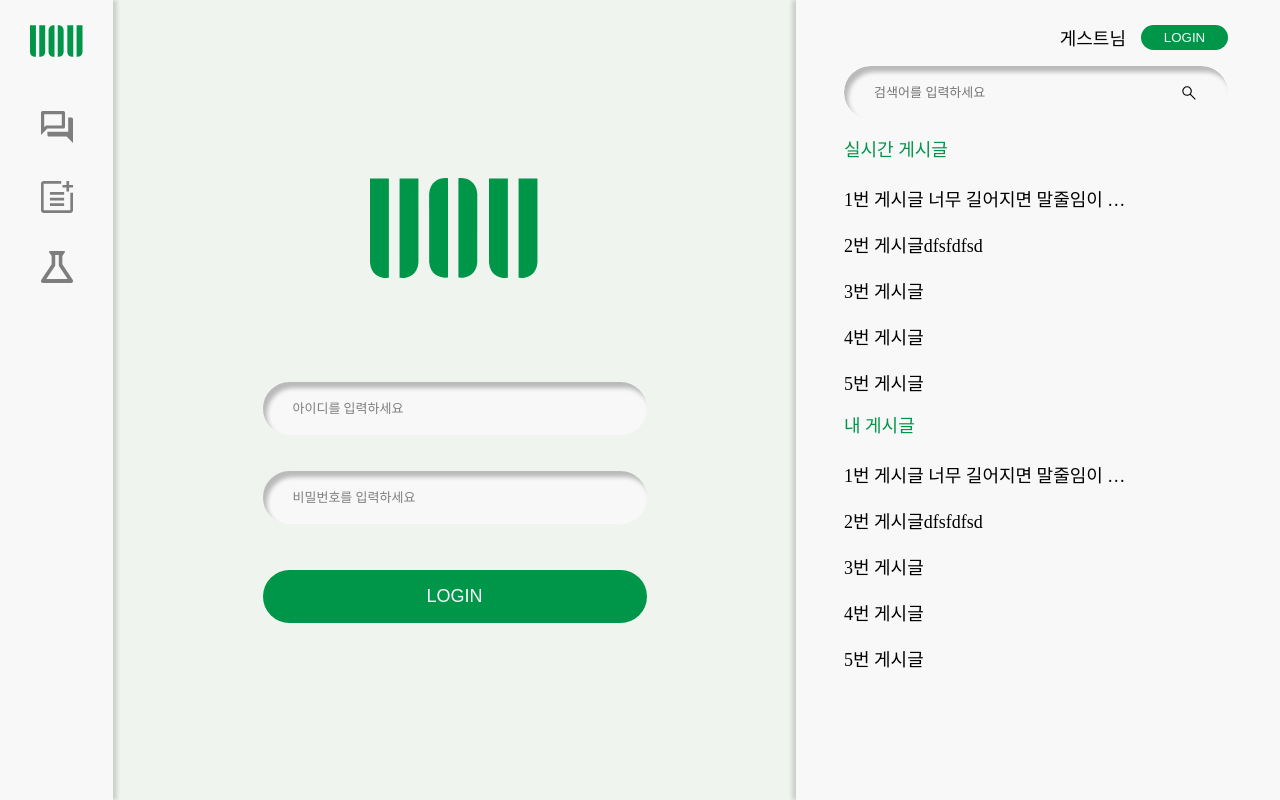
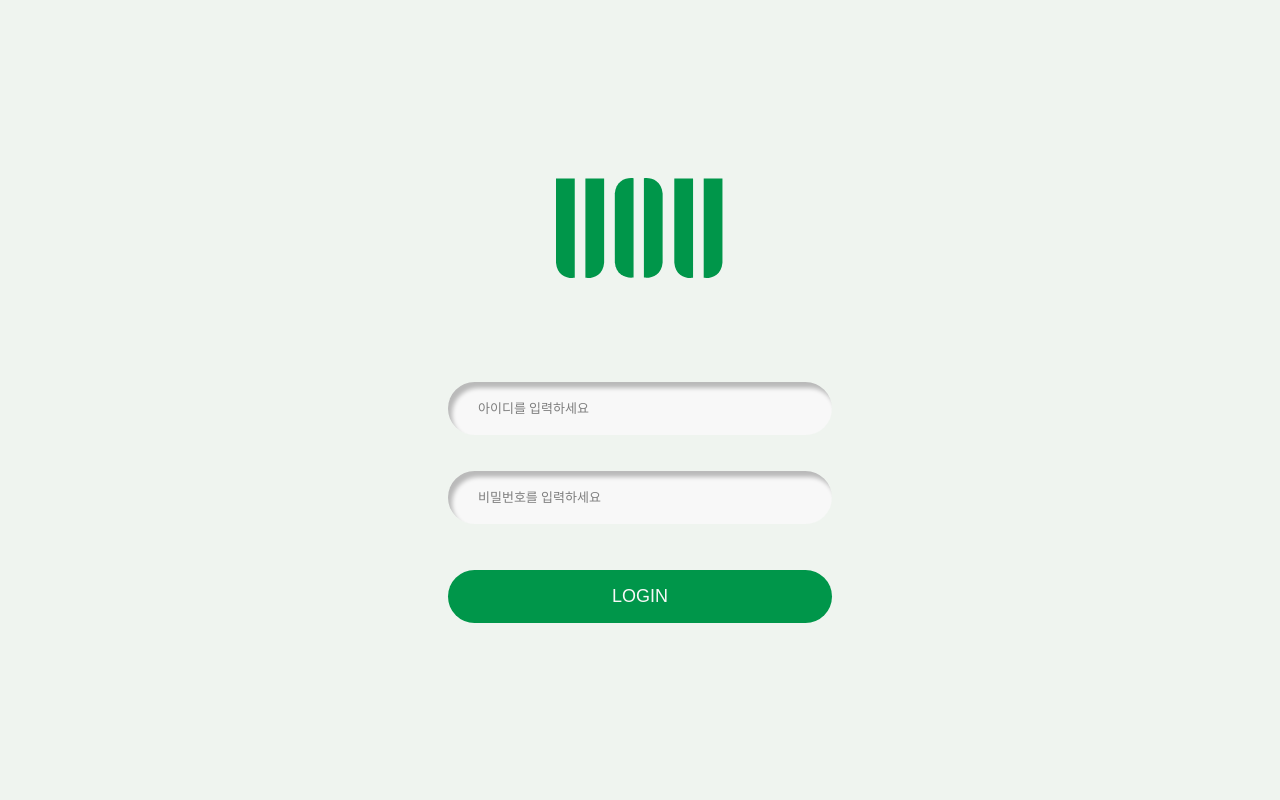
Before and after one commit to minbok-1998/client, a React (Create React App) app: page /login in a window 1280 px wide. Built offline with nearby package versions, Linux system fonts and the light colour scheme.

Commit message:
REFACTOR Main, Post page

```diff
--- a/src/App.tsx
+++ b/src/App.tsx
@@ -25,14 +25,14 @@ function App() {
   return (
     <BrowserRouter>
       <Wrap>
-        <LeftSide />
+        {/* <LeftSide /> */}
           <Routes>
             <Route path="/" element={<MainPage />} />
             <Route path="login" element={<LoginPage />} />
             <Route path="post" element={<PostPage />} />
             <Route path="*" element={<NotFound />} />
           </Routes>
-        <RightSide />
+        {/* <RightSide /> */}
       </Wrap>
     </BrowserRouter>
   );
--- a/src/components/mainpost/LeftSide.tsx
+++ b/src/components/mainpost/LeftSide.tsx
@@ -68,7 +68,7 @@ function LeftSide():JSX.Element {
           <Link to = "/post">
             <StyledMoveToAdd />
           </Link>
-        <Link to = "">
+          <Link to = "#">
             <StyledMoveToMajor />
           </Link>
         </Left>
--- a/src/pages/LoginPage.tsx
+++ b/src/pages/LoginPage.tsx
@@ -9,7 +9,8 @@ const Wrap = styled.div`
   flex-direction: column;
   align-items: center;
   justify-content: center;
-  height: 100vh;
+  width: 100%;
+  height: 100%;
   background-color: #EFF4EF;
 `
 const Logo = styled.img`
--- a/src/pages/MainPage.tsx
+++ b/src/pages/MainPage.tsx
@@ -1,9 +1,15 @@
 import React from "react";
 import styled from "styled-components";
+import LeftSide from "../components/mainPost/LeftSide";
 import Mainpost from "../components/mainPost/MainPost";
+import RightSide from "../components/mainPost/RightSide";
 
 export default function MainPage() {
   return (
+    <>
+      <LeftSide />
       <Mainpost postId={""} author={""} title={""} content={""} imgUrl={[]} like={0} comment={[]} />
+      <RightSide />
+    </>
   );
 }
--- a/src/pages/PostPage.tsx
+++ b/src/pages/PostPage.tsx
@@ -2,6 +2,8 @@ import styled from "styled-components";
 import { HiPhotograph } from "react-icons/hi";
 import { useState } from "react";
 import addImg from '../img/addimg.svg';
+import LeftSide from "../components/mainPost/LeftSide";
+import RightSide from "../components/mainPost/RightSide";
 
 const Wrap = styled.div`
     display: flex;
@@ -139,6 +141,8 @@ function PostPage():JSX.Element {
     }
 
     return(
+        <>
+        <LeftSide />
         <Wrap>
             <Cont>
                 <Title placeholder="제목을 입력하세요"></Title>
@@ -159,6 +163,8 @@ function PostPage():JSX.Element {
                 <PostBtn>완료</PostBtn>
             </Cont>
         </Wrap>
+        <RightSide />
+        </>
     )
 
 }
```
Also changed, not shown: src/pages/DetialPage.tsx (added, +7 -0 lines). Lines whose indentation alone changed are shown as unchanged.
